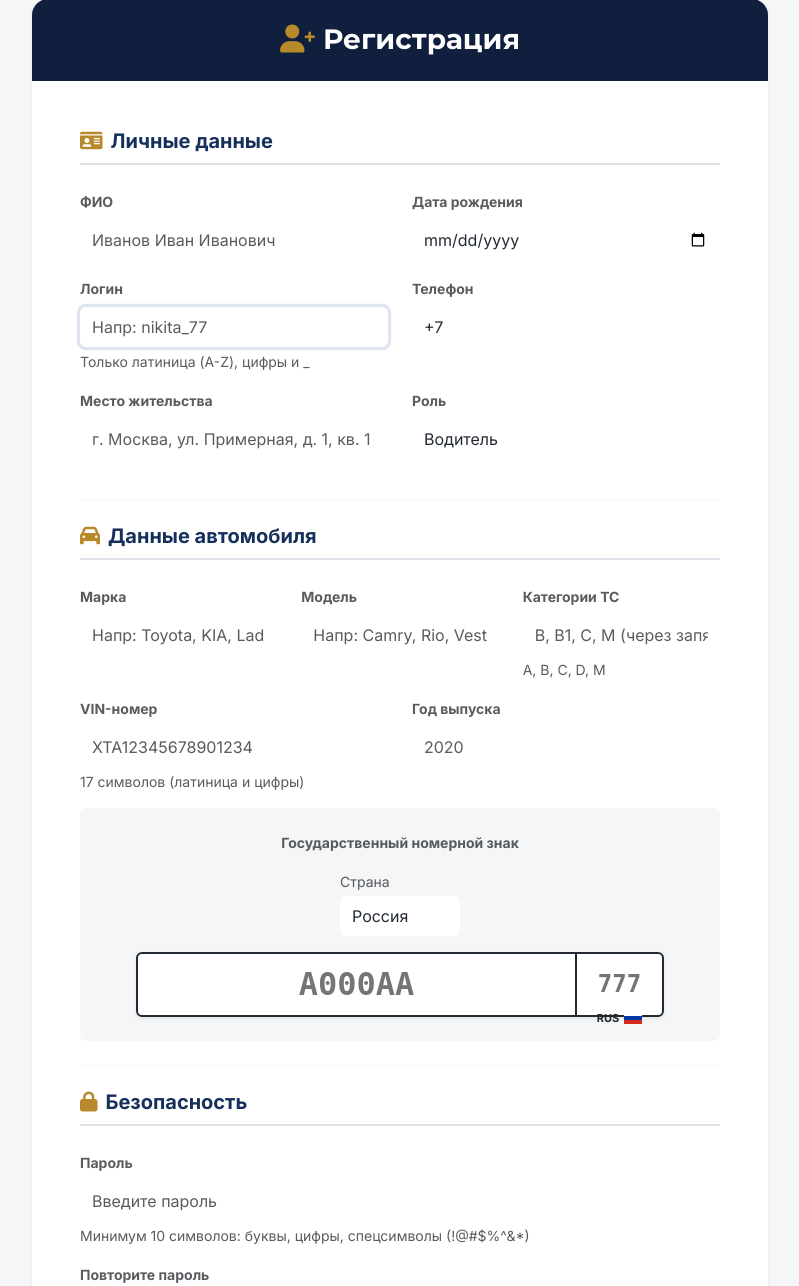
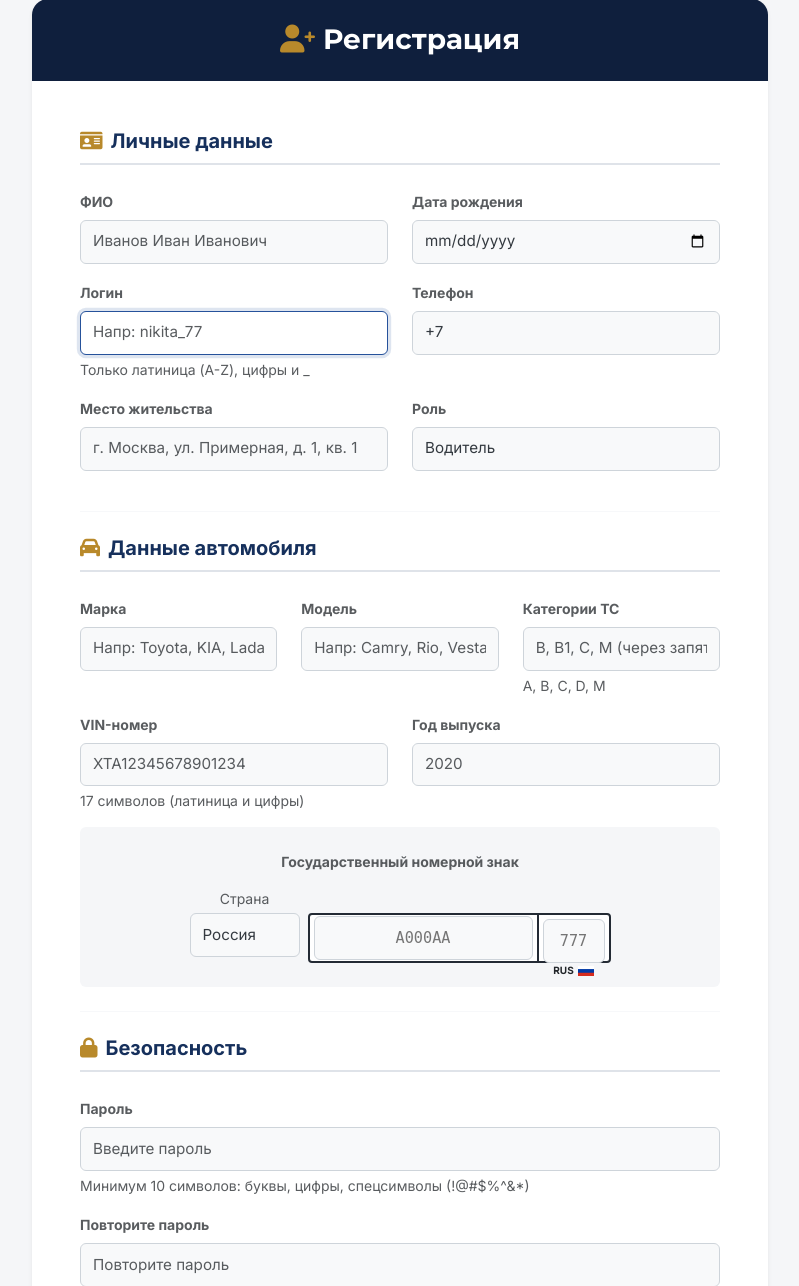
Before and after one commit to MarinaZhuravleva2007/new_dps_system, a Django app: page /register/ in a window 1280 px wide. Shown: the part 494-1780 px from the top of the page, without its empty margins (240-1039 px from the left). Run offline with Django 5.2, Linux system fonts and the light colour scheme.

Commit message:
Update register.html

```diff
--- a/templates/register.html
+++ b/templates/register.html
@@ -33,7 +33,6 @@
                 <form method="post" novalidate>
                     {% csrf_token %}
 
-                    <!-- ЛИЧНЫЕ ДАННЫЕ -->
                     <h5 class="fw-bold mb-4" style="color: var(--navy-800); border-bottom: 2px solid var(--gray-200); padding-bottom: 10px;">
                         <i class="fas fa-id-card me-2" style="color: var(--accent);"></i>Личные данные
                     </h5>
@@ -92,7 +91,6 @@
 
                     <hr class="my-4" style="border-color: var(--gray-200);">
 
-                    <!-- ДАННЫЕ АВТОМОБИЛЯ -->
                     <h5 class="fw-bold mb-4" style="color: var(--navy-800); border-bottom: 2px solid var(--gray-200); padding-bottom: 10px;">
                         <i class="fas fa-car me-2" style="color: var(--accent);"></i>Данные автомобиля
                     </h5>
@@ -131,31 +129,38 @@
                         </div>
                     </div>
 
-                    <!-- ГОСНОМЕР -->
+                    <!-- ИСПРАВЛЕННЫЙ БЛОК ГОСНОМЕРА -->
                     <div class="mb-4 p-4 rounded" style="background-color: var(--gray-50); border: 1px solid var(--border);">
                         <label class="form-label d-block fw-bold text-muted small mb-3 text-center">Государственный номерной знак</label>
-                        <div class="d-flex justify-content-center align-items-end flex-wrap gap-3">
-                            <div style="width: 120px;">
-                                <label class="small text-muted mb-1">Страна</label>
-                                {{ form.country }}
+
+                        <div class="d-flex justify-content-center align-items-end gap-2 flex-nowrap">
+
+                            <div style="width: 110px; flex-shrink: 0;">
+                                <label class="small text-muted mb-1 d-block text-center">Страна</label>
+                                <div style="height: 50px;">
+                                    {{ form.country }}
+                                </div>
                             </div>
-                            <div class="d-flex align-items-stretch shadow-sm" style="height: 65px; min-width: 320px; background: #fff; border: 2px solid var(--gray-800); border-radius: 6px;">
+
+                            <div class="d-flex align-items-stretch" style="height: 50px; min-width: 280px; background: #fff; border: 2px solid var(--gray-800); border-radius: 4px;">
                                 <div class="p-1 flex-grow-1 d-flex align-items-center justify-content-center" style="border-right: 2px solid var(--gray-800);">
                                     <input type="text" name="license_plate" class="plate-input main-part"
                                            placeholder="А000АА" value="{{ form.license_plate.value|default:'' }}"
-                                           style="text-transform: uppercase; width: 100%; border: none; outline: none; text-align: center; font-size: 32px; font-family: monospace; font-weight: bold;">
+                                           style="text-transform: uppercase; width: 100%; border: none; outline: none; text-align: center; font-size: 26px; font-family: monospace; font-weight: bold;">
                                 </div>
-                                <div class="p-1 text-center d-flex flex-column justify-content-between" style="width: 85px;">
+                                <div class="p-1 d-flex flex-column justify-content-between align-items-center" style="width: 70px;">
                                     <input type="text" name="car_region" class="plate-input region-part"
                                            placeholder="777" maxlength="3" value="{{ form.car_region.value|default:'' }}"
-                                           style="border: none; outline: none; text-align: center; font-size: 24px; font-family: monospace; font-weight: bold;">
-                                    <div class="d-flex align-items-center justify-content-center pb-1">
-                                        <span id="country_code" style="font-size: 11px; font-weight: bold;">RUS</span>
-                                        <img id="country_flag_img" src="{% static 'rus_flag.png' %}" style="width: 18px; height: 12px; margin-left: 5px;">
+                                           style="border: none; outline: none; text-align: center; font-size: 20px; font-family: monospace; font-weight: bold; width: 100%;">
+                                    <div class="d-flex align-items-center justify-content-center w-100 pb-1">
+                                        <span id="country_code" style="font-size: 10px; font-weight: bold;">RUS</span>
+                                        <img id="country_flag_img" src="{% static 'rus_flag.png' %}" style="width: 16px; height: 10px; margin-left: 4px;">
                                     </div>
                                 </div>
                             </div>
+
                         </div>
+
                         {% if form.license_plate.errors %}
                         <div class="small text-center mt-2" style="color: var(--danger);">{% for e in form.license_plate.errors %}{{ e }}{% endfor %}</div>
                         {% endif %}
@@ -164,7 +169,6 @@
                         {% endif %}
                     </div>
 
-                    <!-- ПОЛЕ ДЛЯ ИНСПЕКТОРА -->
                     <div id="inspector_block" class="mb-4 p-3 rounded {% if form.role.value not in 'inspector,manager' %}d-none{% endif %}" style="background-color: #fff3cd; border-left: 4px solid var(--warning);">
                         <label class="form-label fw-bold text-muted small">Номер служебного удостоверения</label>
                         {{ form.service_id }}
@@ -175,7 +179,6 @@
 
                     <hr class="my-4" style="border-color: var(--gray-200);">
 
-                    <!-- БЕЗОПАСНОСТЬ -->
                     <h5 class="fw-bold mb-4" style="color: var(--navy-800); border-bottom: 2px solid var(--gray-200); padding-bottom: 10px;">
                         <i class="fas fa-lock me-2" style="color: var(--accent);"></i>Безопасность
                     </h5>
@@ -209,7 +212,7 @@
     .plate-input:focus { box-shadow: none !important; }
     .text-danger { color: #dc3545 !important; }
 
-    /* Автоматическое применение стилей Bootstrap к полям Django */
+    /* Жесткое применение стилей к полям Django */
     .card-body input[type="text"],
     .card-body input[type="password"],
     .card-body input[type="email"],
@@ -217,28 +220,38 @@
     .card-body input[type="number"],
     .card-body select,
     .card-body textarea {
-        display: block;
-        width: 100%;
-        padding: 0.5rem 0.75rem;
-        font-size: 1rem;
-        font-weight: 400;
-        line-height: 1.5;
-        color: var(--gray-800);
-        background-color: #fff;
-        background-clip: padding-box;
-        border: 1px solid var(--border-strong);
-        border-radius: 6px;
-        transition: border-color .15s ease-in-out, box-shadow .15s ease-in-out;
+        display: block !important;
+        width: 100% !important;
+        padding: 0.6rem 0.75rem !important;
+        font-size: 0.95rem !important;
+        font-weight: 400 !important;
+        line-height: 1.5 !important;
+        color: #343a40 !important;
+        background-color: #f8f9fa !important;
+        border: 1px solid #ced4da !important;
+        border-radius: 6px !important;
+        transition: border-color .15s ease-in-out, box-shadow .15s ease-in-out !important;
     }
+
     .card-body input:focus, .card-body select:focus, .card-body textarea:focus {
-        border-color: var(--navy-600);
-        outline: 0;
-        box-shadow: 0 0 0 0.2rem rgba(38, 82, 155, 0.15);
+        border-color: #26529b !important;
+        outline: 0 !important;
+        box-shadow: 0 0 0 0.2rem rgba(38, 82, 155, 0.15) !important;
+        background-color: #ffffff !important;
     }
+
+    /* Исключение для полей госномера (они должны быть прозрачными и без рамок) */
     .plate-input {
         background: transparent !important;
         border: none !important;
         box-shadow: none !important;
+        padding: 0 !important;
+        border-radius: 0 !important;
+    }
+
+    /* Убираем стрелочки у select в некоторых браузерах, чтобы не было лишнего */
+    .card-body select {
+        cursor: pointer !important;
     }
 </style>
 
```
